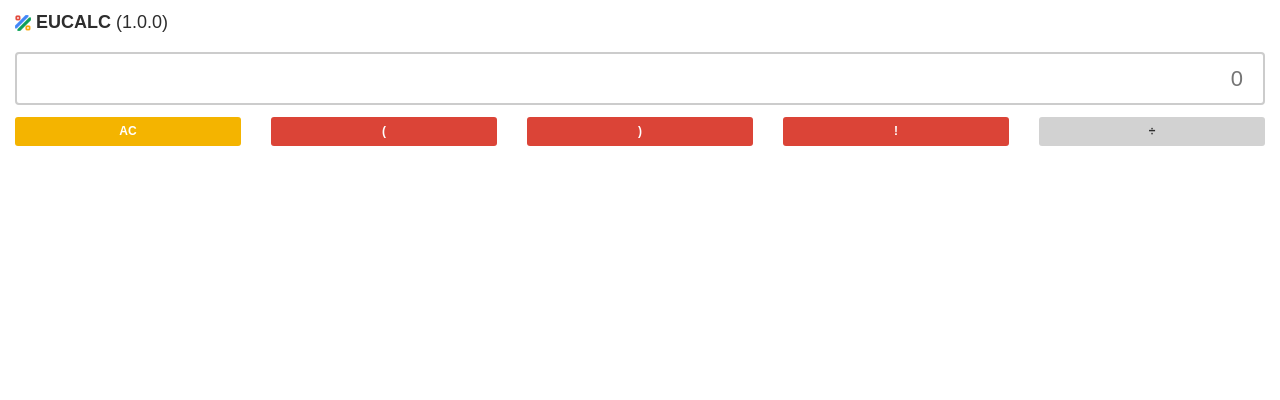
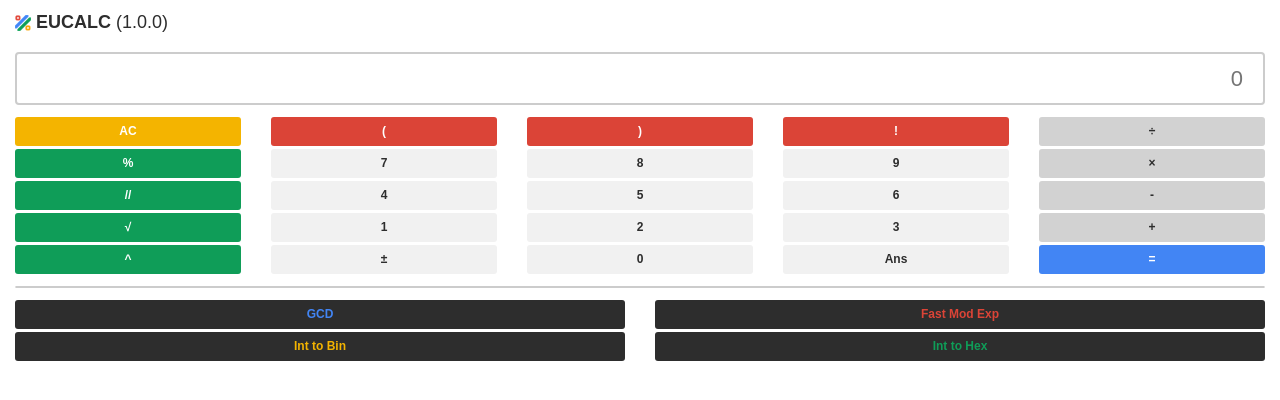
Before and after one commit to bshamoo/eucalc, a React (Create React App) app in the folder eucalc-extension/: page / in a window 1280 px wide. Shown: the top 400 px of the page. Built offline with nearby package versions, Linux system fonts and the light colour scheme; the HTML template or start-up script is replaced by a standard one.

Commit message:
Basic UI Implemented (React)

```diff
--- a/eucalc-extension/src/App.css
+++ b/eucalc-extension/src/App.css
@@ -30,7 +30,7 @@ body {
 #version {
   font-weight: 500;
 }
-#top-ans,
+#display,
 select {
   font-family: "Robot", sans-serif;
   font-size: 22px;
@@ -43,89 +43,93 @@ select {
   box-sizing: border-box;
   text-align: right;
 }
-.blue {
-  color: var(--blue);
-}
-.green {
-  color: var(--green);
-}
-.yellow {
-  color: var(--yellow);
-}
-.red {
-  color: var(--red);
-}
-.btn-yellow {
+#btn-yellow {
   color: var(--white);
   background-color: var(--yellow);
   font-weight: 600;
 }
-.btn-yellow:hover {
+#btn-yellow:hover {
   color: var(--white);
   background-color: var(--yellow-hover);
 }
-.btn-red {
+#btn-red {
   color: var(--white);
   background-color: var(--red);
   font-weight: 600;
 }
-.btn-red:hover {
+#btn-red:hover {
   color: var(--white);
   background-color: var(--red-hover);
 }
-.btn-gray {
+#btn-gray {
   color: var(--black);
   background-color: var(--gray);
   font-weight: 600;
 }
-.btn-gray:hover {
+#btn-gray:hover {
   color: var(--black);
   background-color: var(--gray-hover);
 }
-.btn-green {
+#btn-green {
   color: var(--white);
   background-color: var(--green);
   font-weight: 600;
 }
-.btn-green:hover {
+#btn-green:hover {
   color: var(--white);
   background-color: var(--green-hover);
 }
-.btn-lightgray {
+#btn-lightgray {
   color: var(--black);
   background-color: var(--lightgray);
   font-weight: 600;
 }
-.btn-lightgray:hover {
+#btn-lightgray:hover {
   color: var(--black);
   background-color: var(--lightgray-hover);
 }
-.btn-blue {
+#btn-blue {
   color: var(--white);
   background-color: var(--blue);
   font-weight: 700;
 }
-.btn-blue:hover {
+#btn-blue:hover {
   color: var(--white);
   background-color: var(--blue-hover);
 }
-.btn-black {
+#btn-GCD {
+  color: var(--blue);
   background-color: var(--black);
   font-weight: 700;
 }
-.blue:hover {
+#btn-FME {
+  color: var(--red);
+  background-color: var(--black);
+  font-weight: 700;
+}
+#btn-BIN {
+  color: var(--yellow);
+  background-color: var(--black);
+  font-weight: 700;
+}
+#btn-HEX {
+  color: var(--green);
+  background-color: var(--black);
+  font-weight: 700;
+}
+#btn-GCD:hover {
   color: var(--white);
   background-color: var(--blue);
 }
-.green:hover {
+#btn-HEX:hover {
   color: var(--white);
   background-color: var(--green);
 }
-.yellow:hover {
+#btn-BIN:hover {
   color: var(--white);
   background-color: var(--yellow);
 }
-.red:hover {
+#btn-FME:hover {
   color: var(--white);
   background-color: var(--red);
 }
@@ -134,3 +138,72 @@ select {
   outline: none !important;
   box-shadow: none;
 }
+hr {
+  display: block;
+  margin: 0;
+  border-style: inset;
+  border: 1px solid #ccc;
+  border-radius: 4px;
+  box-sizing: border-box;
+}
+
+/*
+<Row className="justify-content-center align-items-center mb-1" id="one">
+        {inputs[1].map((input) => (
+          <Operators
+            operator={input.operator}
+            color={input.color}
+            key={input.toString()}
+          />
+        ))}
+      </Row>
+      <Row className="justify-content-center align-items-center mb-1" id="two">
+        {inputs[2].map((input) => (
+          <Operators
+            operator={input.operator}
+            color={input.color}
+            key={input.toString()}
+          />
+        ))}
+      </Row>
+      <Row
+        className="justify-content-center align-items-center mb-1"
+        id="three"
+      >
+        {inputs[3].map((input) => (
+          <Operators
+            operator={input.operator}
+            color={input.color}
+            key={input.toString()}
+          />
+        ))}
+      </Row>
+      <Row className="justify-content-center align-items-center mb-1" id="four">
+        {inputs[4].map((input) => (
+          <Operators
+            operator={input.operator}
+            color={input.color}
+            key={input.toString()}
+          />
+        ))}
+      </Row>
+      <hr className="my-3"></hr>
+      <Row className="justify-content-center align-items-center mb-1" id="five">
+        {inputs[5].map((input) => (
+          <Operators
+            operator={input.operator}
+            color={input.color}
+            key={input.toString()}
+          />
+        ))}
+      </Row>
+      <Row className="justify-content-center align-items-center mb-1" id="six">
+        {inputs[6].map((input) => (
+          <Operators
+            operator={input.operator}
+            color={input.color}
+            key={input.toString()}
+          />
+        ))}
+      </Row>
+*/
--- a/eucalc-extension/src/App.js
+++ b/eucalc-extension/src/App.js
@@ -4,7 +4,7 @@ import "./App.css";
 //Import Components
 import Header from "./components/Header";
 import Display from "./components/Display";
-import NumberPad from "./components/NumberPad";
+import InputPad from "./components/InputPad";
 
 function App() {
   //JavaScript
@@ -12,7 +12,7 @@ function App() {
     <div className="App">
       <Header />
       <Display />
-      <NumberPad />
+      <InputPad />
     </div>
   );
 }
--- a/eucalc-extension/src/components/Display.js
+++ b/eucalc-extension/src/components/Display.js
@@ -7,7 +7,7 @@ const Display = () => (
   <Container fluid className="my-3">
     <Row className="justify-content-center align-items-center">
       <Col>
-        <input type="text" id="top-ans" name="top-ans" placeholder="0" />
+        <input type="text" id="display" name="display" placeholder="0" />
       </Col>
     </Row>
   </Container>
--- /dev/null
+++ b/eucalc-extension/src/components/InputPad.js
@@ -0,0 +1,126 @@
+import React from "react";
+import Container from "react-bootstrap/Container";
+import Row from "react-bootstrap/Row";
+import Operators from "./Operators";
+
+const InputPad = () => {
+  const inputs = [
+    [
+      { operator: "AC", color: "btn-yellow" },
+      { operator: "(", color: "btn-red" },
+      { operator: ")", color: "btn-red" },
+      { operator: "!", color: "btn-red" },
+      { operator: "÷", color: "btn-gray" },
+    ],
+    [
+      { operator: "%", color: "btn-green" },
+      { operator: "7", color: "btn-lightgray" },
+      { operator: "8", color: "btn-lightgray" },
+      { operator: "9", color: "btn-lightgray" },
+      { operator: "×", color: "btn-gray" },
+    ],
+    [
+      { operator: "//", color: "btn-green" },
+      { operator: "4", color: "btn-lightgray" },
+      { operator: "5", color: "btn-lightgray" },
+      { operator: "6", color: "btn-lightgray" },
+      { operator: "-", color: "btn-gray" },
+    ],
+    [
+      { operator: "√", color: "btn-green" },
+      { operator: "1", color: "btn-lightgray" },
+      { operator: "2", color: "btn-lightgray" },
+      { operator: "3", color: "btn-lightgray" },
+      { operator: "+", color: "btn-gray" },
+    ],
+    [
+      { operator: "^", color: "btn-green" },
+      { operator: "±", color: "btn-lightgray" },
+      { operator: "0", color: "btn-lightgray" },
+      { operator: "Ans", color: "btn-lightgray" },
+      { operator: "=", color: "btn-blue" },
+    ],
+    [
+      { operator: "GCD", color: "btn-GCD" },
+      { operator: "Fast Mod Exp", color: "btn-FME" },
+    ],
+    [
+      { operator: "Int to Bin", color: "btn-BIN" },
+      { operator: "Int to Hex", color: "btn-HEX" },
+    ],
+  ];
+
+  return (
+    <Container fluid className="my-3">
+      <Row className="justify-content-center align-items-center mb-1" id="zero">
+        {inputs[0].map((input) => (
+          <Operators
+            operator={input.operator}
+            color={input.color}
+            key={input.toString()}
+          />
+        ))}
+      </Row>
+      <Row className="justify-content-center align-items-center mb-1" id="one">
+        {inputs[1].map((input) => (
+          <Operators
+            operator={input.operator}
+            color={input.color}
+            key={input.toString()}
+          />
+        ))}
+      </Row>
+      <Row className="justify-content-center align-items-center mb-1" id="two">
+        {inputs[2].map((input) => (
+          <Operators
+            operator={input.operator}
+            color={input.color}
+            key={input.toString()}
+          />
+        ))}
+      </Row>
+      <Row
+        className="justify-content-center align-items-center mb-1"
+        id="three"
+      >
+        {inputs[3].map((input) => (
+          <Operators
+            operator={input.operator}
+            color={input.color}
+            key={input.toString()}
+          />
+        ))}
+      </Row>
+      <Row className="justify-content-center align-items-center mb-1" id="four">
+        {inputs[4].map((input) => (
+          <Operators
+            operator={input.operator}
+            color={input.color}
+            key={input.toString()}
+          />
+        ))}
+      </Row>
+      <hr className="my-3"></hr>
+      <Row className="justify-content-center align-items-center mb-1" id="five">
+        {inputs[5].map((input) => (
+          <Operators
+            operator={input.operator}
+            color={input.color}
+            key={input.toString()}
+          />
+        ))}
+      </Row>
+      <Row className="justify-content-center align-items-center mb-1" id="six">
+        {inputs[6].map((input) => (
+          <Operators
+            operator={input.operator}
+            color={input.color}
+            key={input.toString()}
+          />
+        ))}
+      </Row>
+    </Container>
+  );
+};
+
+export default InputPad;
--- a/eucalc-extension/src/components/NumberPad.js
+++ /dev/null
@@ -1,38 +0,0 @@
-import React from "react";
-import Container from "react-bootstrap/Container";
-import Row from "react-bootstrap/Row";
-import Col from "react-bootstrap/Col";
-
-const NumberPad = () => (
-  <Container fluid className="mb-3">
-    <Row className="justify-content-center align-items-center mb-1" id="first">
-      <Col className="text-center">
-        <button type="button" className="btn btn-yellow btn-block" id="clear">
-          AC
-        </button>
-      </Col>
-      <Col className="text-center">
-        <button type="button" className="btn btn-red btn-block" id="clear">
-          (
-        </button>
-      </Col>
-      <Col className="text-center">
-        <button type="button" className="btn btn-red btn-block" id="clear">
-          )
-        </button>
-      </Col>
-      <Col className="text-center">
-        <button type="button" className="btn btn-red btn-block" id="clear">
-          !
-        </button>
-      </Col>
-      <Col className="text-center">
-        <button type="button" className="btn btn-gray btn-block" id="clear">
-          ÷
-        </button>
-      </Col>
-    </Row>
-  </Container>
-);
-
-export default NumberPad;
--- /dev/null
+++ b/eucalc-extension/src/components/Operators.js
@@ -0,0 +1,12 @@
+import React from "react";
+import Col from "react-bootstrap/Col";
+
+const Operators = (props) => (
+  <Col className="text-center">
+    <button type="button" className="btn btn-block" id={props.color}>
+      {props.operator}
+    </button>
+  </Col>
+);
+
+export default Operators;
```
